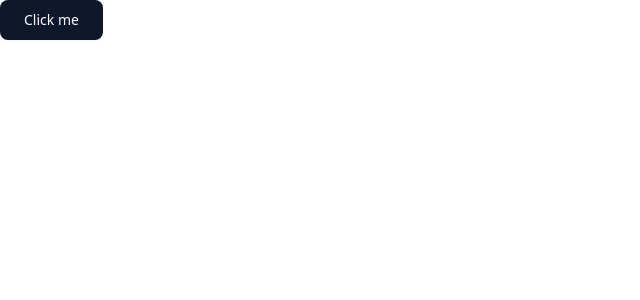
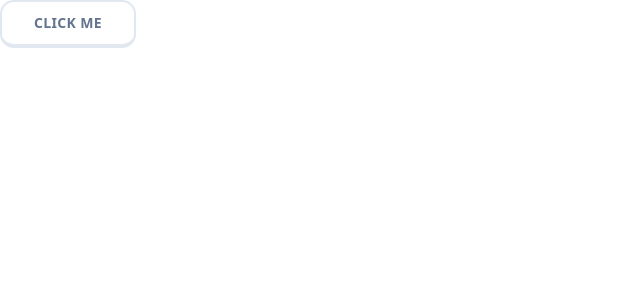
Before and after one commit to mmed3091/milalingo, a Next.js app in the folder milalingo/: page / in a window 1280 px wide. Shown: the top 300 px of the page, without its empty margins (0-640 px from the left). Built offline with nearby package versions, Linux system fonts and the light colour scheme.

Commit message:
changed button styles and added more to the buttons page

```diff
--- a/milalingo/app/buttons/page.tsx
+++ b/milalingo/app/buttons/page.tsx
@@ -3,7 +3,8 @@
 const ButtonsPage = () => {
     return (
         <div className="p-4 space-y-4 flex flex-col max-w-[200px]">
-            <Button>Primary </Button>
+            <Button>Default </Button>
+            <Button>Primary</Button>
             <Button> Primary Outline</Button>
         </div>
     );
--- a/milalingo/components/ui/button.tsx
+++ b/milalingo/components/ui/button.tsx
@@ -5,28 +5,20 @@
 import { cn } from "@/lib/utils"
 
 const buttonVariants = cva(
-  "inline-flex items-center justify-center gap-2 whitespace-nowrap rounded-md text-sm font-medium transition-all disabled:pointer-events-none disabled:opacity-50 [&_svg]:pointer-events-none [&_svg:not([class*='size-'])]:size-4 shrink-0 [&_svg]:shrink-0 outline-none focus-visible:border-ring focus-visible:ring-ring/50 focus-visible:ring-[3px] aria-invalid:ring-destructive/20 dark:aria-invalid:ring-destructive/40 aria-invalid:border-destructive",
+  "inline-flex items-center justify-center gap-2 whitespace-nowrap rounded-xl text-sm font-bold transition-all disabled:pointer-events-none disabled:opacity-50 [&_svg]:pointer-events-none [&_svg:not([class*='size-'])]:size-4 shrink-0 [&_svg]:shrink-0 outline-none focus-visible:border-ring focus-visible:ring-ring/50 focus-visible:ring-[3px] aria-invalid:ring-destructive/20 dark:aria-invalid:ring-destructive/40 aria-invalid:border-destructive uppercase tracking-wide",
   {
     variants: {
       variant: {
         default:
-          "bg-primary text-primary-foreground shadow-xs hover:bg-primary/90",
-        destructive:
-          "bg-green-500 text-white shadow-xs hover:bg-destructive/90 focus-visible:ring-destructive/20 dark:focus-visible:ring-destructive/40 dark:bg-destructive/60",
-        outline:
-          "border bg-background shadow-xs hover:bg-accent hover:text-accent-foreground dark:bg-input/30 dark:border-input dark:hover:bg-input/50",
-        secondary:
-          "bg-secondary text-secondary-foreground shadow-xs hover:bg-secondary/80",
-        ghost:
-          "hover:bg-accent hover:text-accent-foreground dark:hover:bg-accent/50",
-        link: "text-primary underline-offset-4 hover:underline",
-        premium: "bg-indigo-500 text-white"
+          "bg-white text-black border-slate-200 border-2 border-b-4 active:border-b-2 hover:bg-slate-100 text-slate-500",
+
       },
       size: {
-        default: "h-9 px-4 py-2 has-[>svg]:px-3",
-        sm: "h-8 rounded-md gap-1.5 px-3 has-[>svg]:px-2.5",
-        lg: "h-10 rounded-md px-6 has-[>svg]:px-4",
+        default: "h-11 px-4 py-2 has-[>svg]:px-3",
+        sm: "h-8  gap-1.5 px-3 has-[>svg]:px-2.5",
+        lg: "h-12 px-8 has-[>svg]:px-4",
         icon: "size-9",
+        rounded: "rounded-full",
       },
     },
     defaultVariants: {
```
